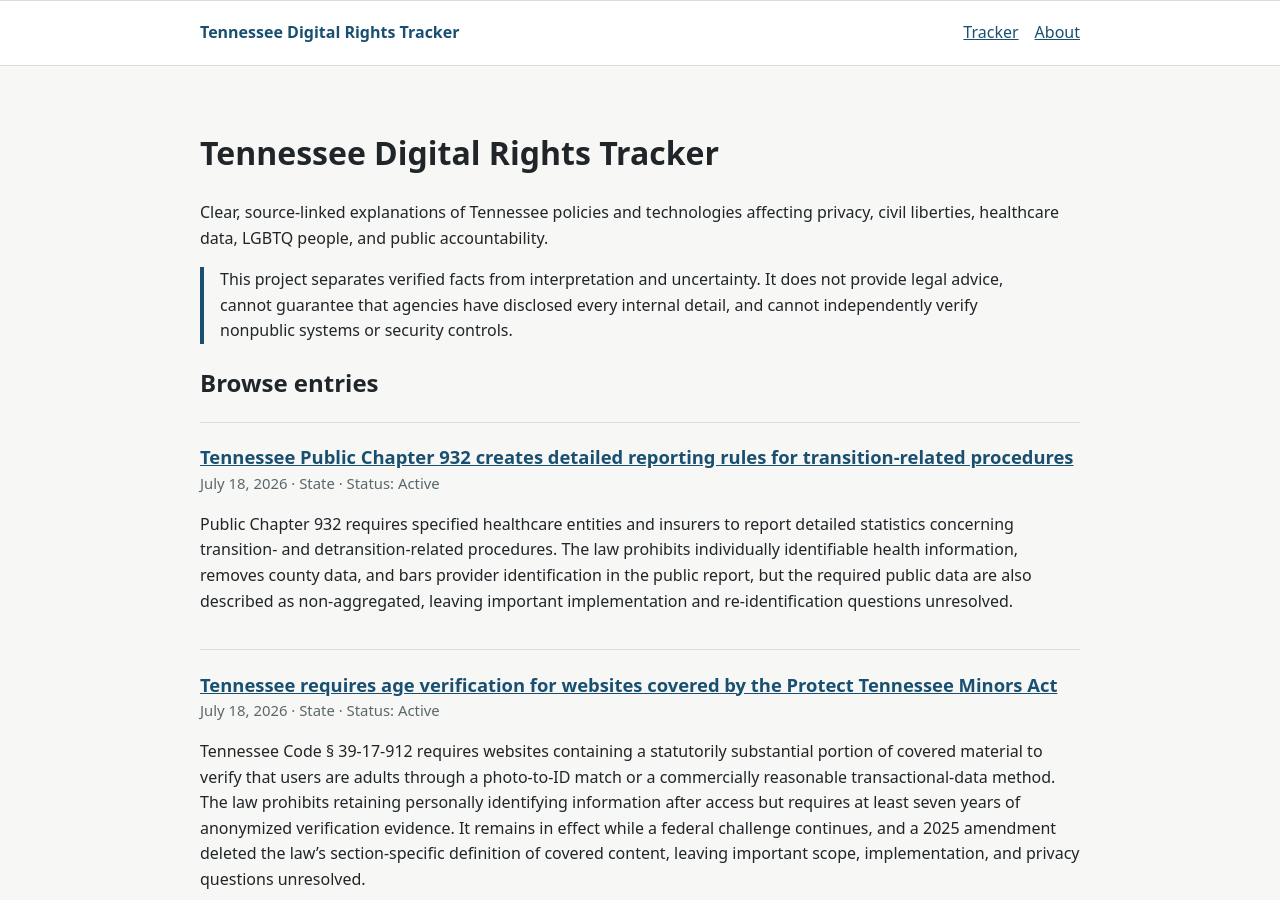
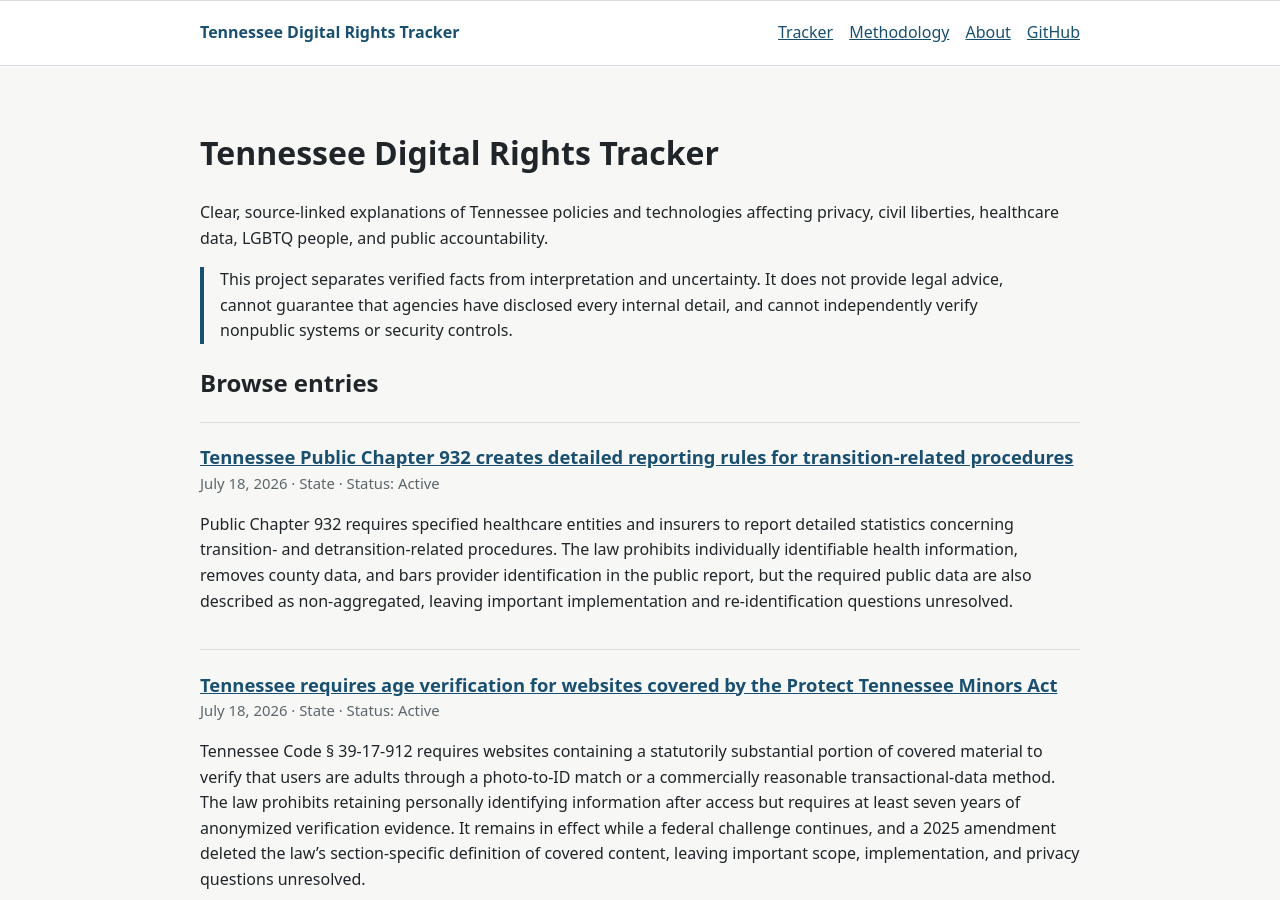
Before and after one commit to madebytommi/tennessee-digital-rights-tracker, a Jekyll site: the page built from index.md, in a window 1280 px wide and 900 px high. Built offline with Jekyll 4.4.1, drawn with Linux system fonts in a browser that asks for light colours; some of the changed text lies outside the part shown.

Commit message:
Improve site navigation and footer

```diff
--- a/_layouts/default.html
+++ b/_layouts/default.html
@@ -5,16 +5,19 @@
   <meta name="viewport" content="width=device-width, initial-scale=1">
   <title>{% if page.title %}{{ page.title }} · {% endif %}{{ site.title }}</title>
   <meta name="description" content="{{ page.summary | default: site.description | escape }}">
+  <link rel="canonical" href="{{ page.url | absolute_url }}">
   <link rel="stylesheet" href="{{ '/assets/css/style.css' | relative_url }}">
 </head>
 <body>
   <a class="skip-link" href="#main">Skip to content</a>
   <header class="site-header">
-    <div class="wrap">
+    <div class="wrap header-inner">
       <a class="site-title" href="{{ '/' | relative_url }}">{{ site.title }}</a>
       <nav aria-label="Primary navigation">
         <a href="{{ '/' | relative_url }}">Tracker</a>
+        <a href="{{ '/methodology/' | relative_url }}">Methodology</a>
         <a href="{{ '/about/' | relative_url }}">About</a>
+        <a href="{{ site.repository_url }}">GitHub</a>
       </nav>
     </div>
   </header>
@@ -24,8 +27,9 @@
   </main>
 
   <footer class="site-footer">
-    <div class="wrap">
+    <div class="wrap footer-inner">
       <p>Public information only. No sensitive personal data. Not legal advice.</p>
+      <p>Code: MIT · Original writing: CC BY 4.0</p>
     </div>
   </footer>
 </body>
```
